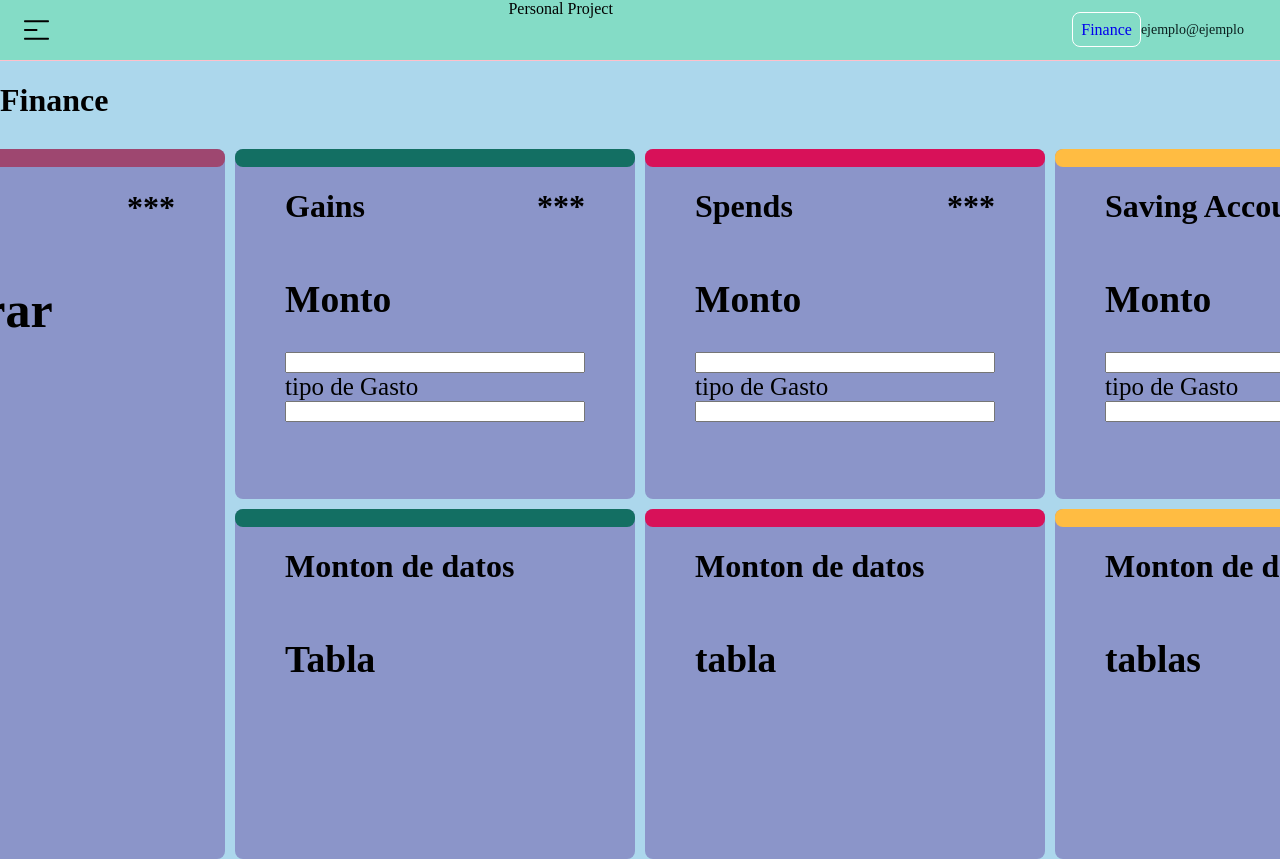
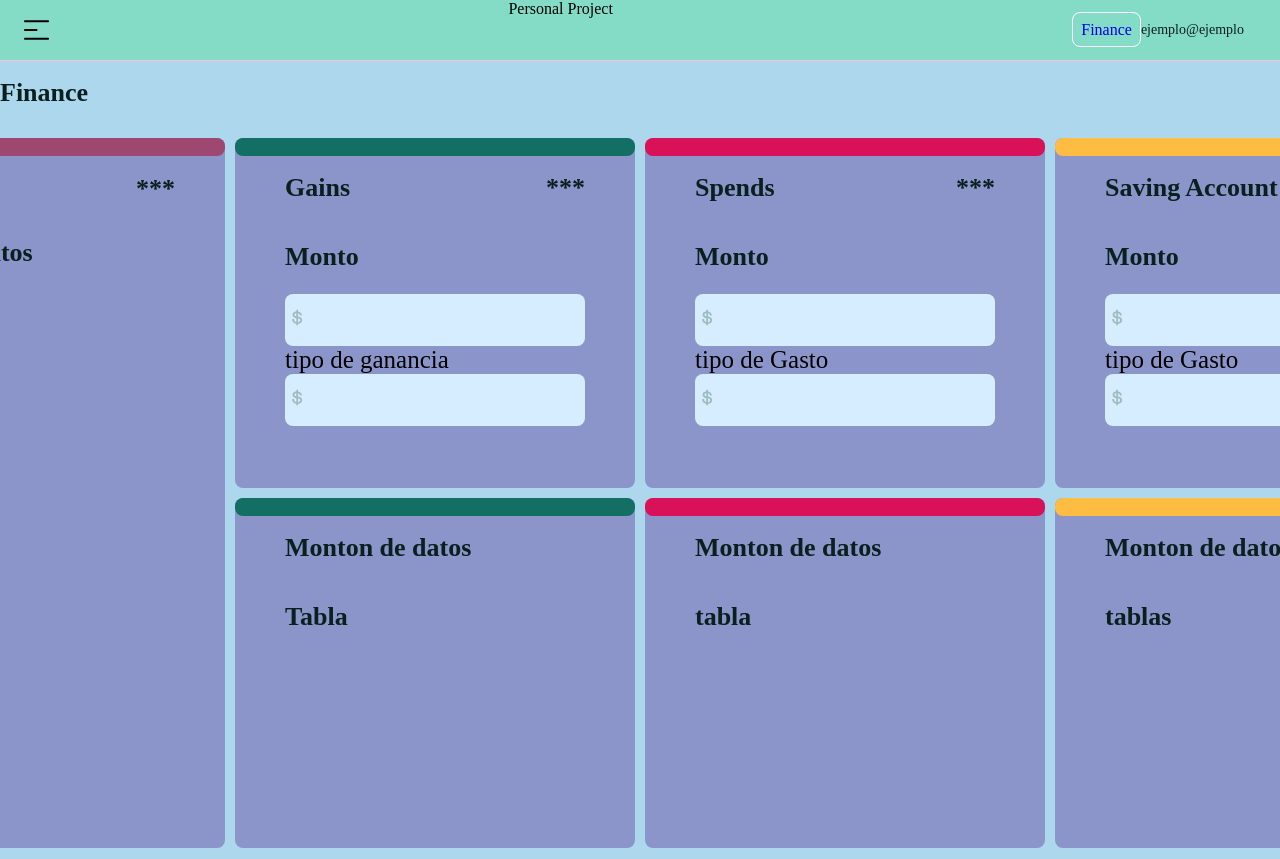
Before and after one commit to jyunakaike/PersonalProject, a React app: page /finance in a window 1280 px wide. Shown: the top 859 px of the page. Built offline with nearby package versions, Linux system fonts and the light colour scheme.

Commit message:
financialinput style

```diff
--- a/src/components/Header.jsx
+++ b/src/components/Header.jsx
@@ -9,10 +9,7 @@ const Header = () => {
             Personal Project
             </div>
 
-
-
             <div className="navbar-right">
-
                 <ul>
                     <li><a href="/">Finance</a></li>
 
--- a/src/pages/Finance.jsx
+++ b/src/pages/Finance.jsx
@@ -27,9 +27,10 @@ const Finance = () => {
                     </div>
                     <div className='detail'>
                         <h2>Monto</h2>
-                        <input type="text" />
-                        tipo de Gasto
-                        <input type="text" />
+                        <input type="text" className='financial-input' />
+
+                        tipo de ganancia
+                        <input type="text" className='financial-input' />
                     </div>
                 </div>
 
@@ -41,9 +42,9 @@ const Finance = () => {
                     </div>
                     <div className='detail'>
                         <h2>Monto</h2>
-                        <input type="text" />
+                        <input type="text" className='financial-input' />
                         tipo de Gasto
-                        <input type="text" />
+                        <input type="text" className='financial-input' />
                     </div>
                 </div>
 
@@ -55,9 +56,9 @@ const Finance = () => {
                     </div>
                     <div className='detail'>
                         <h2>Monto</h2>
-                        <input type="text" />
+                        <input type="text"  className='financial-input'/>
                         tipo de Gasto
-                        <input type="text" />
+                        <input type="text" className='financial-input' />
                     </div>
                 </div>
 
--- a/src/styles/Finance.scss
+++ b/src/styles/Finance.scss
@@ -67,6 +67,32 @@
     height: 2.5%;
     border-radius: 8px;
 }
+
+
+.financial-input{
+    border-radius: 8px;
+    width: auto;
+    height: 50px;
+    background-color: var(--beauBlue);
+    border: 0;
+
+    text-align: right;
+
+
+    background-image: url(@icons/icon-dollar.svg);
+    background-repeat: no-repeat;
+    background-position: 7px 15px;
+}
+.financial-input:hover{
+    background-color: var(--middleBlueGreen);
+}
+
+.financial-input:focus{
+    border: 0;
+    background-color: var(--middleBlueGreen);
+    cursor: pointer;
+}
+
 
 
 .gain{
--- a/src/styles/global.scss
+++ b/src/styles/global.scss
@@ -3,13 +3,13 @@ body {
     margin: 0;
     background-color: var(--uranianBlue)
 }
-// h1{
-//     font-size: var(--sb);
-//     font-weight: bold;
-//     color: var(--darkJungleGreen);
-// }
-// h2{
-//     font-size: var(--sb);
-//     font-weight: bold;
-//     color: var(--darkJungleGreen);
-// }
+h1{
+    font-size: var(--sb);
+    font-weight: bold;
+    color: var(--darkJungleGreen);
+}
+h2{
+    font-size: var(--sb);
+    font-weight: bold;
+    color: var(--darkJungleGreen);
+}
```
Also changed, not shown: src/assets/icons/icon-dollar.svg (added).
